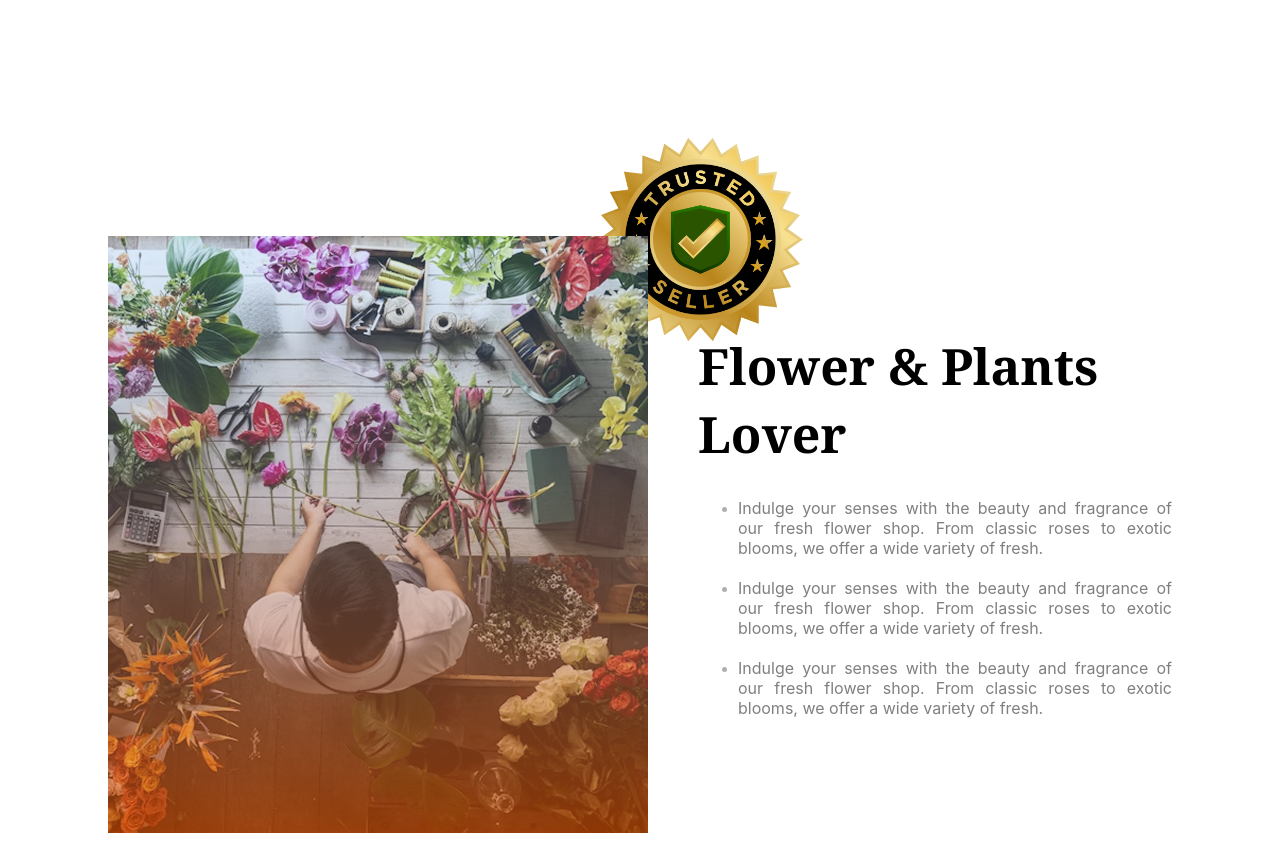
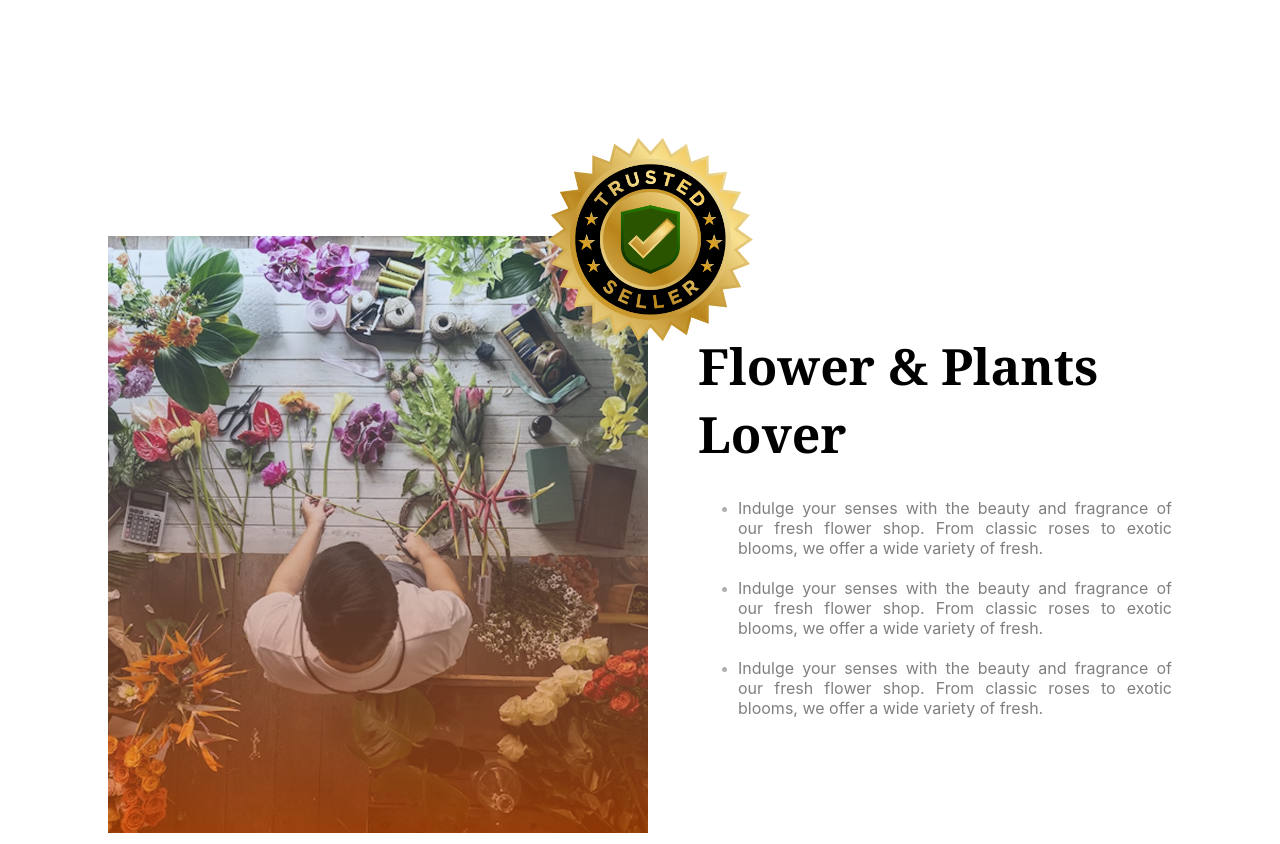
Before and after one commit to jubayer2007/Assignment-2, a plain HTML site: page index.html in a window 1280 px wide. Shown: the part 1897-2741 px from the top of the page. Drawn offline with Linux system fonts and the light colour scheme.

Commit message:
final commit

```diff
--- a/index.html
+++ b/index.html
@@ -120,8 +120,10 @@
 
 
         <section>
-            <img class="badge" src="./assets/trusted-badge.png" alt="">
+            <div>
+                 <img class="badge" src="./assets/trusted-badge.png" alt="">
 
+            </div>
             <div class="plants-lover-container">
                 <img src="./assets/flower-store.png" alt="">
                 <div class="hero">
--- a/styles/style.css
+++ b/styles/style.css
@@ -166,10 +166,11 @@ body h3{
 }
 
 .badge{
+    position: relative;
     height: 285px;
     width: 285px;
     margin-top: 50px;
-    margin-left: 550px;
+    margin-left: 500px;
     margin-bottom: -150px;
 }
 
```
